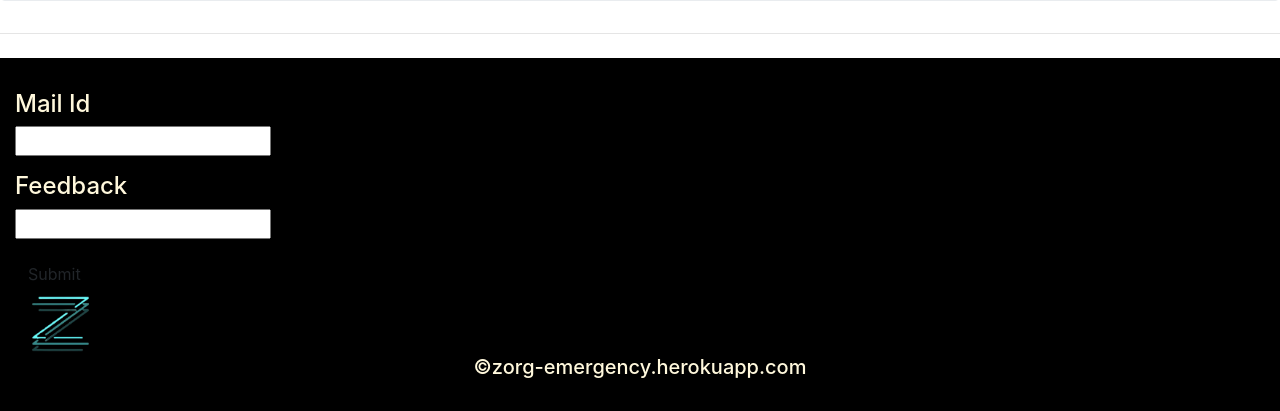
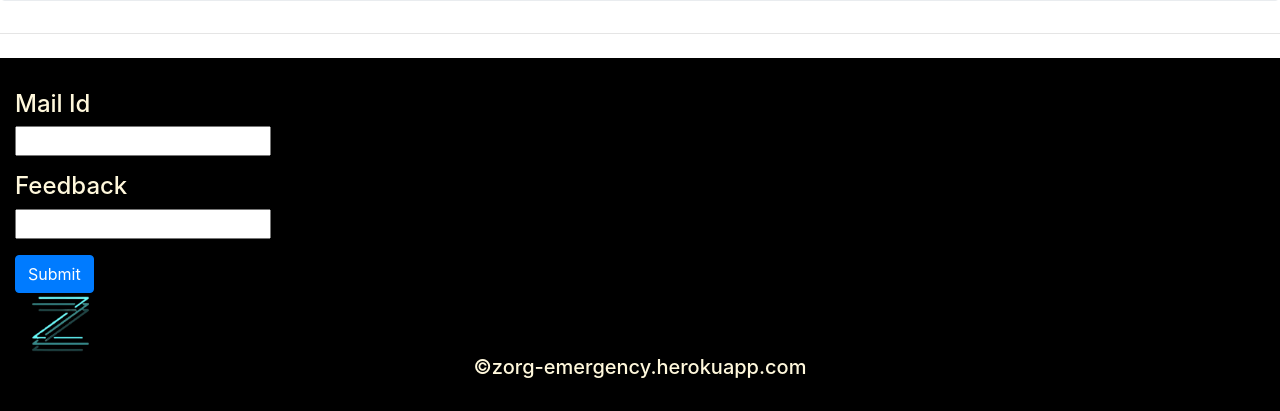
Before and after one commit to arjunqwerty/Zorg-V3, a Flask app: page / in a window 1280 px wide. Shown: the part 2798-3209 px from the top of the page. Run offline with Flask 2, Linux system fonts and the light colour scheme; some libraries are stand-ins or nearby versions.

Commit message:
changed button colour

```diff
--- a/templates/index.html
+++ b/templates/index.html
@@ -182,7 +182,7 @@
 					<h4>Feedback</h4>
 					<input class="text" type="text" name="feedback">
 				</div>
-				<button type="submit" class="btn btn-default" value="Submit">Submit</button>
+				<button type="submit" class="btn btn-primary" value="Submit">Submit</button>
 			</form>
 		</div>
 		<div class="container-fluid padding">
```
